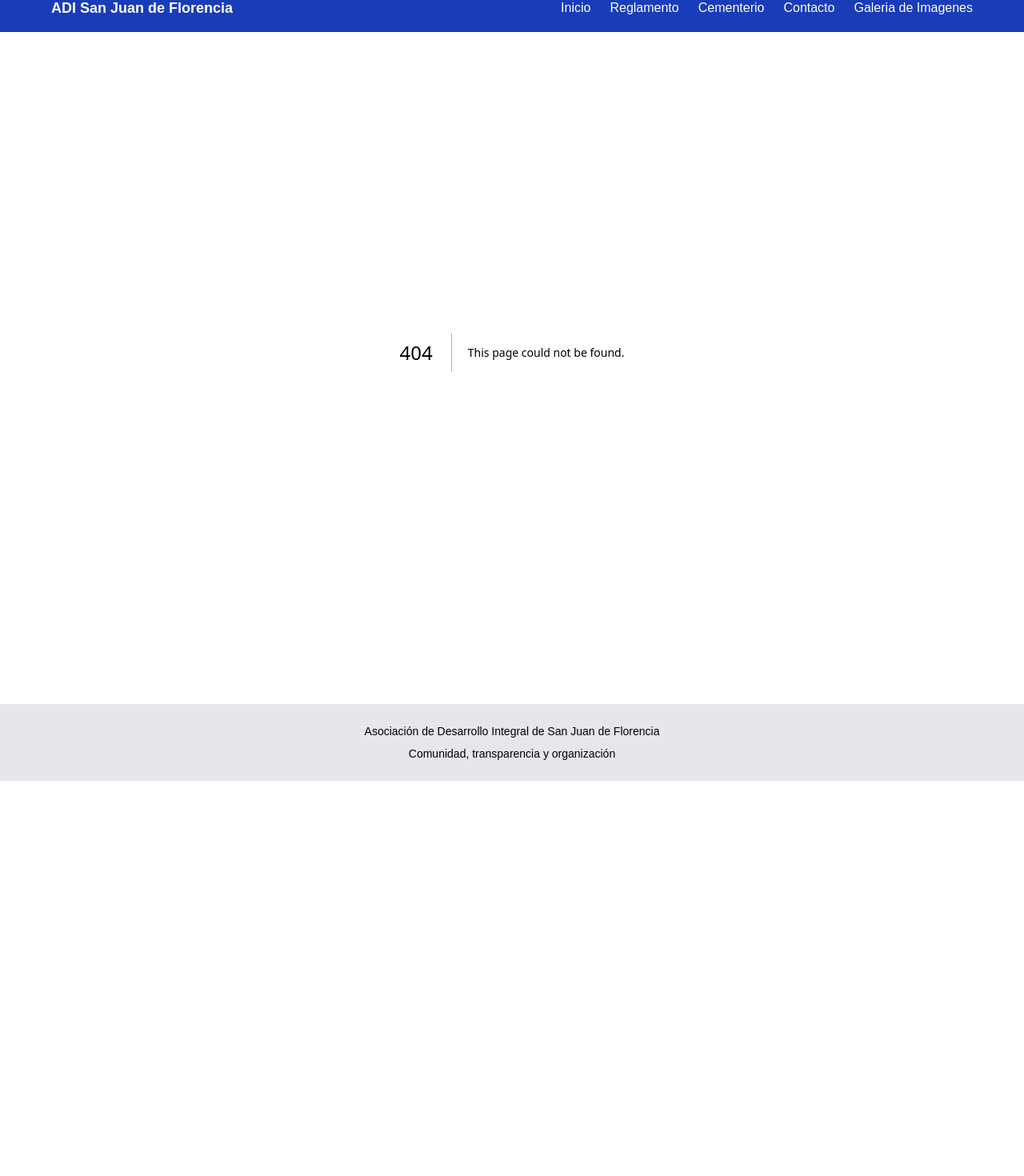
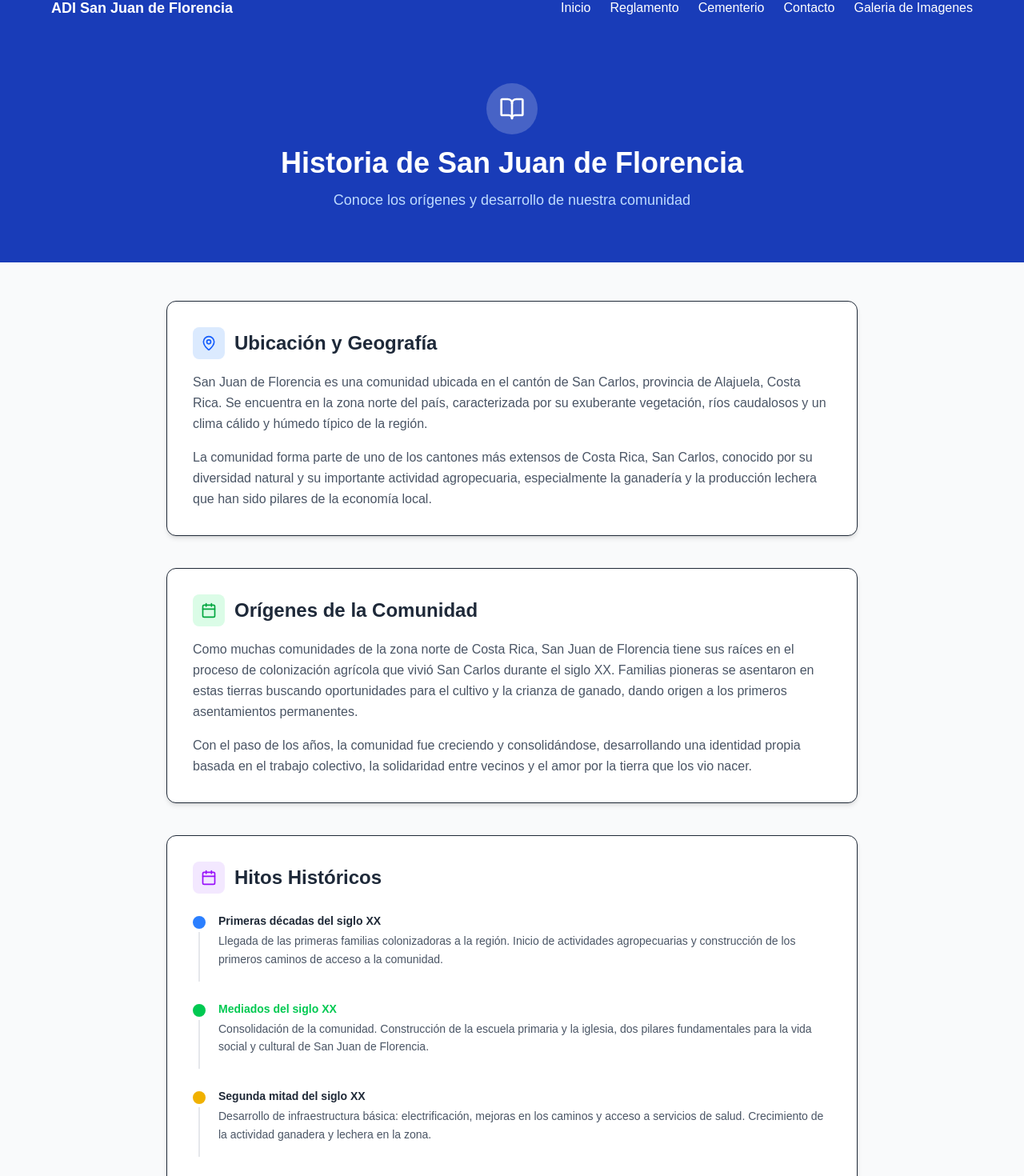
Before and after one commit to joshuaqm11/adi_sanjuan, a Next.js app: page /historia in a window 1280 px wide. Before the commit this address had no page. Shown: the part 20-1490 px from the top of the page at 80% size. Before the commit the page ends 996 px from the top, so only its background shows below. Built offline with nearby package versions, Linux system fonts and the light colour scheme.

Commit message:
Seccion de Historia

```diff
--- /dev/null
+++ b/app/(public)/historia/page.tsx
@@ -0,0 +1,145 @@
+import { BookOpen, MapPin, Users, Calendar } from 'lucide-react'
+
+export default function HistoriaPage() {
+  return (
+    <div className="min-h-screen bg-gray-50">
+
+      {/* HERO */}
+      <section className="bg-blue-800 text-white py-16 text-center">
+        <div className="max-w-4xl mx-auto px-4">
+          <div className="w-16 h-16 bg-white/20 rounded-full flex items-center justify-center mx-auto mb-4">
+            <BookOpen className="w-8 h-8 text-white" />
+          </div>
+          <h1 className="text-4xl font-bold mb-3">Historia de San Juan de Florencia</h1>
+          <p className="text-blue-200 text-lg">Conoce los orígenes y desarrollo de nuestra comunidad</p>
+        </div>
+      </section>
+
+      <div className="max-w-4xl mx-auto px-4 py-12 space-y-10">
+
+        {/* Ubicación */}
+        <div className="bg-white rounded-xl shadow-md p-8 border">
+          <div className="flex items-center gap-3 mb-4">
+            <div className="w-10 h-10 bg-blue-100 rounded-lg flex items-center justify-center">
+              <MapPin className="w-5 h-5 text-blue-600" />
+            </div>
+            <h2 className="text-2xl font-semibold text-gray-800">Ubicación y Geografía</h2>
+          </div>
+          <p className="text-gray-600 leading-relaxed mb-4">
+            San Juan de Florencia es una comunidad ubicada en el cantón de San Carlos, provincia de
+            Alajuela, Costa Rica. Se encuentra en la zona norte del país, caracterizada por su
+            exuberante vegetación, ríos caudalosos y un clima cálido y húmedo típico de la región.
+          </p>
+          <p className="text-gray-600 leading-relaxed">
+            La comunidad forma parte de uno de los cantones más extensos de Costa Rica, San Carlos,
+            conocido por su diversidad natural y su importante actividad agropecuaria, especialmente
+            la ganadería y la producción lechera que han sido pilares de la economía local.
+          </p>
+        </div>
+
+        {/* Orígenes */}
+        <div className="bg-white rounded-xl shadow-md p-8 border">
+          <div className="flex items-center gap-3 mb-4">
+            <div className="w-10 h-10 bg-green-100 rounded-lg flex items-center justify-center">
+              <Calendar className="w-5 h-5 text-green-600" />
+            </div>
+            <h2 className="text-2xl font-semibold text-gray-800">Orígenes de la Comunidad</h2>
+          </div>
+          <p className="text-gray-600 leading-relaxed mb-4">
+            Como muchas comunidades de la zona norte de Costa Rica, San Juan de Florencia tiene sus
+            raíces en el proceso de colonización agrícola que vivió San Carlos durante el siglo XX.
+            Familias pioneras se asentaron en estas tierras buscando oportunidades para el cultivo
+            y la crianza de ganado, dando origen a los primeros asentamientos permanentes.
+          </p>
+          <p className="text-gray-600 leading-relaxed">
+            Con el paso de los años, la comunidad fue creciendo y consolidándose, desarrollando
+            una identidad propia basada en el trabajo colectivo, la solidaridad entre vecinos
+            y el amor por la tierra que los vio nacer.
+          </p>
+        </div>
+
+        {/* Línea de tiempo */}
+        <div className="bg-white rounded-xl shadow-md p-8 border">
+          <div className="flex items-center gap-3 mb-6">
+            <div className="w-10 h-10 bg-purple-100 rounded-lg flex items-center justify-center">
+              <Calendar className="w-5 h-5 text-purple-600" />
+            </div>
+            <h2 className="text-2xl font-semibold text-gray-800">Hitos Históricos</h2>
+          </div>
+
+          <div className="space-y-6">
+            {[
+              {
+                periodo: 'Primeras décadas del siglo XX',
+                color: 'bg-blue-500',
+                texto: 'Llegada de las primeras familias colonizadoras a la región. Inicio de actividades agropecuarias y construcción de los primeros caminos de acceso a la comunidad.'
+              },
+              {
+                periodo: 'Mediados del siglo XX',
+                color: 'bg-green-500',
+                texto: 'Consolidación de la comunidad. Construcción de la escuela primaria y la iglesia, dos pilares fundamentales para la vida social y cultural de San Juan de Florencia.'
+              },
+              {
+                periodo: 'Segunda mitad del siglo XX',
+                color: 'bg-yellow-500',
+                texto: 'Desarrollo de infraestructura básica: electrificación, mejoras en los caminos y acceso a servicios de salud. Crecimiento de la actividad ganadera y lechera en la zona.'
+              },
+              {
+                periodo: 'Finales del siglo XX',
+                color: 'bg-orange-500',
+                texto: 'Fundación de la Asociación de Desarrollo Integral (ADI) de San Juan de Florencia, organización comunitaria que asumiría la administración del cementerio comunal y la gestión de proyectos de desarrollo local.'
+              },
+              {
+                periodo: 'Siglo XXI',
+                color: 'bg-emerald-500',
+                texto: 'Modernización de los servicios comunitarios. Implementación de sistemas digitales para la administración del cementerio y mejora en la gestión de los recursos de la comunidad.'
+              },
+            ].map((hito, i) => (
+              <div key={i} className="flex gap-4">
+                <div className="flex flex-col items-center">
+                  <div className={`w-4 h-4 rounded-full ${hito.color} shrink-0 mt-1`} />
+                  {i < 4 && <div className="w-0.5 bg-gray-200 flex-1 mt-1" />}
+                </div>
+                <div className="pb-4">
+                  <p className={`text-sm font-bold mb-1 ${hito.color.replace('bg-', 'text-')}`}>{hito.periodo}</p>
+                  <p className="text-gray-600 text-sm leading-relaxed">{hito.texto}</p>
+                </div>
+              </div>
+            ))}
+          </div>
+        </div>
+
+        {/* Comunidad */}
+        <div className="bg-white rounded-xl shadow-md p-8 border">
+          <div className="flex items-center gap-3 mb-4">
+            <div className="w-10 h-10 bg-yellow-100 rounded-lg flex items-center justify-center">
+              <Users className="w-5 h-5 text-yellow-600" />
+            </div>
+            <h2 className="text-2xl font-semibold text-gray-800">Nuestra Gente</h2>
+          </div>
+          <p className="text-gray-600 leading-relaxed mb-4">
+            Los habitantes de San Juan de Florencia son reconocidos por su calidez, hospitalidad
+            y espíritu de colaboración. La comunidad ha sabido mantener vivas las tradiciones
+            y valores que les transmitieron sus antepasados, mientras abraza el progreso
+            y las oportunidades que trae el siglo XXI.
+          </p>
+          <p className="text-gray-600 leading-relaxed">
+            La Asociación de Desarrollo Integral juega un papel fundamental en la organización
+            comunitaria, administrando el cementerio comunal y gestionando proyectos que buscan
+            mejorar la calidad de vida de todos los vecinos de San Juan de Florencia.
+          </p>
+        </div>
+
+        {/* Nota placeholder */}
+        <div className="bg-amber-50 border border-amber-200 rounded-xl p-6">
+          <p className="text-amber-700 text-sm font-medium mb-1">📝 Nota</p>
+          <p className="text-amber-600 text-sm">
+            Esta información será actualizada con la historia oficial proporcionada por los
+            miembros de la comunidad y la Junta Directiva de la ADI San Juan de Florencia.
+          </p>
+        </div>
+
+      </div>
+    </div>
+  )
+}
```
